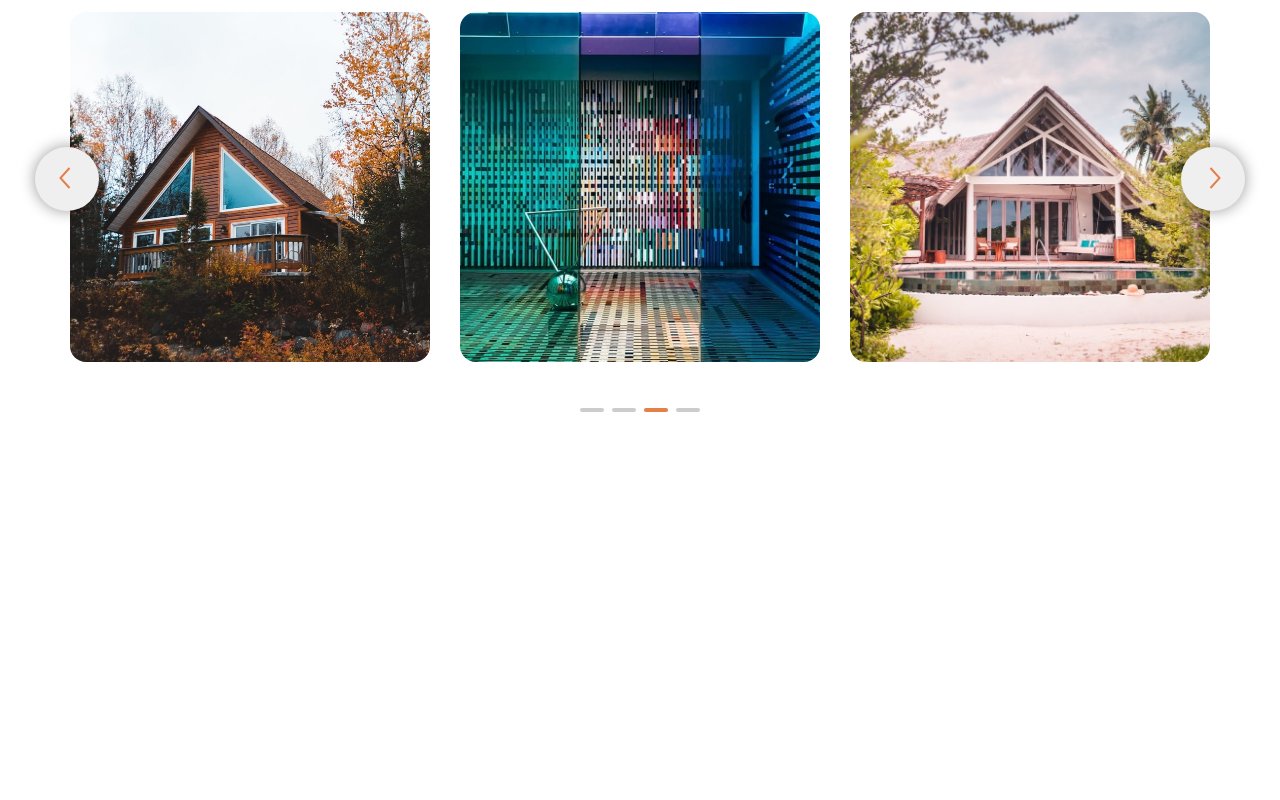
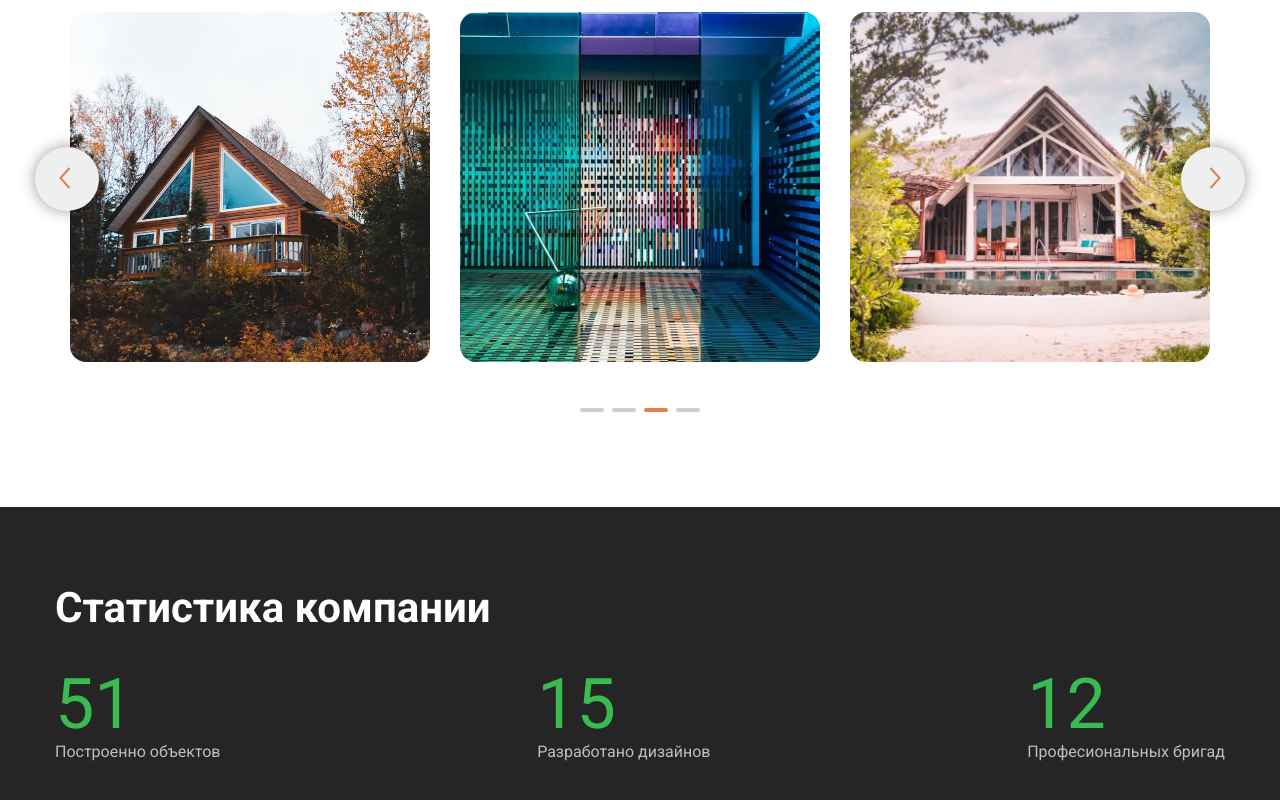
Before and after one commit to AsadaShin/Shturm, a plain HTML site: page index.html in a window 1280 px wide. Shown: the part 4169-4969 px from the top of the page. Before the commit the page ends 4916 px from the top, so only its background shows below. Drawn offline with nearby package versions, Linux system fonts and the light colour scheme.

Commit message:
add section statistic

```diff
--- a/css/style.css
+++ b/css/style.css
@@ -579,6 +579,7 @@ a {
     font-size: 42px;
     margin-bottom: 15px;
 }
+
 .consultation__info-subtitle {
     color: rgba(255, 255, 255, 0.7);
 
@@ -590,6 +591,36 @@ a {
     padding: 18px 20px;
     background: transparent;
     border: 3px solid #ffffff;
+}
+
+/* STATISTIC */
+
+.statistic {
+    padding: 80px 0;
+    background: #252525;
+}
+
+.statistic__title {
+    font-size: 42px;
+    margin-bottom: 40px;
+}
+
+.statistic-list {
+    display: flex;
+    justify-content: space-between;
+    align-items: center;
+}
+
+.statistic__list-item__num {
+    display: block;
+    font-size: 70px;
+    color: rgba(58, 187, 81, 1);
+    margin-bottom: 5px;
+}
+
+.statistic__list-item__desc {
+    font-size: 16px;
+    color: rgba(255, 255, 255, .7);
 }
 
 @keyframes animate {
--- a/index.html
+++ b/index.html
@@ -10,7 +10,6 @@
         href="https://fonts.googleapis.com/css2?family=Montserrat:ital,wght@0,700;1,700&family=Roboto:wght@400;500;700;900&display=swap"
         rel="stylesheet">
     <link rel="stylesheet" href="./css/slick.css">
-    <!-- <link rel="stylesheet" href="./css/slick-theme.css"> -->
     <link rel="stylesheet" href="./css/style.css">
 
 </head>
@@ -381,9 +380,41 @@
         </div>
     </section>
 
-
-    <section style="padding:120px 0;">
-
+    <!-- STATISTIC -->
+    <section class="statistic">
+        <div class="container">
+            <div class="statistic__inner">
+                <h3 class="statistic__title">
+                    Статистика компании
+                </h3>
+                <ul class="statistic-list">
+                    <li class="statistic__list-item">
+                        <span class="statistic__list-item__num">
+                            51
+                        </span>
+                        <p class="statistic__list-item__desc">
+                            Построенно объектов
+                        </p>
+                    </li>
+                    <li class="statistic__list-item">
+                        <span class="statistic__list-item__num">
+                            15
+                        </span>
+                        <p class="statistic__list-item__desc">
+                            Разработано дизайнов
+                        </p>
+                    </li>
+                    <li class="statistic__list-item">
+                        <span class="statistic__list-item__num">
+                            12
+                        </span>
+                        <p class="statistic__list-item__desc">
+                            Професиональных бригад
+                        </p>
+                    </li>
+                </ul>
+            </div>
+        </div>
     </section>
 
     <script type="text/javascript" src="//code.jquery.com/jquery-1.11.0.min.js"></script>
```
